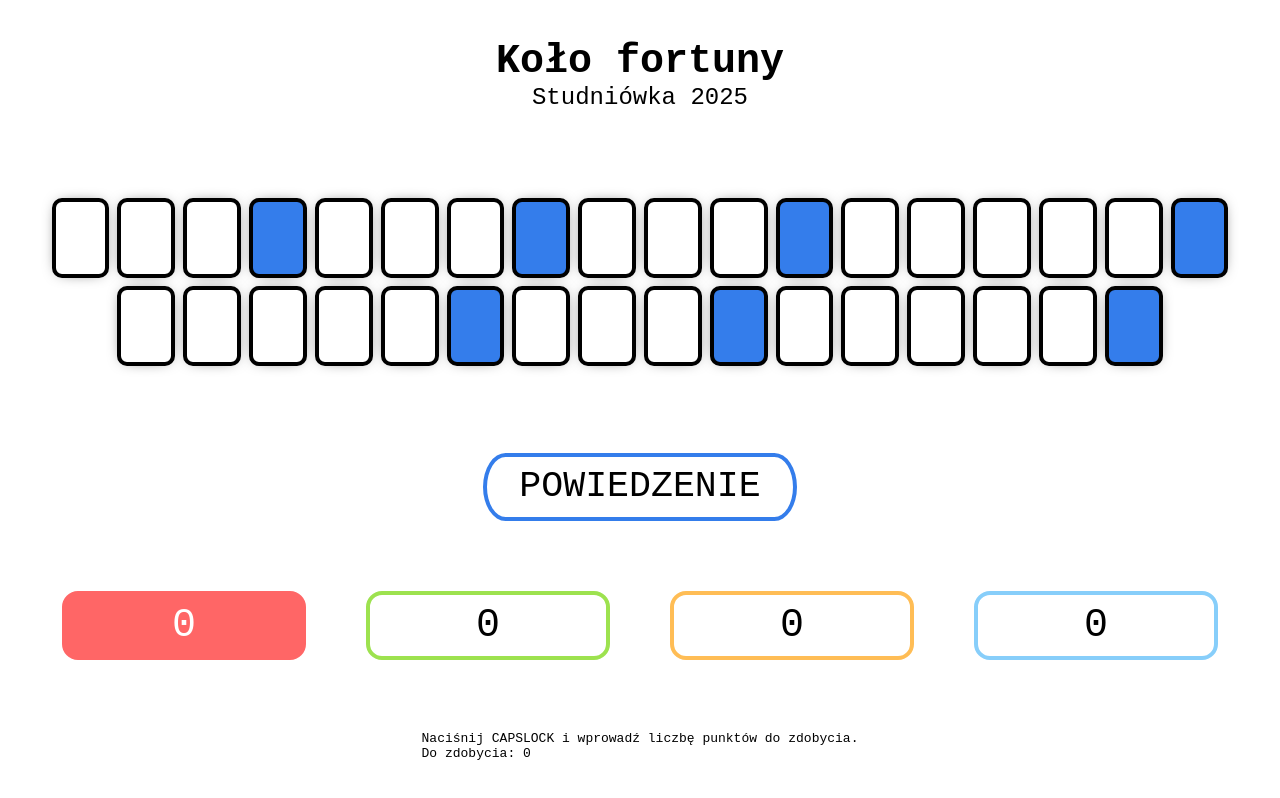
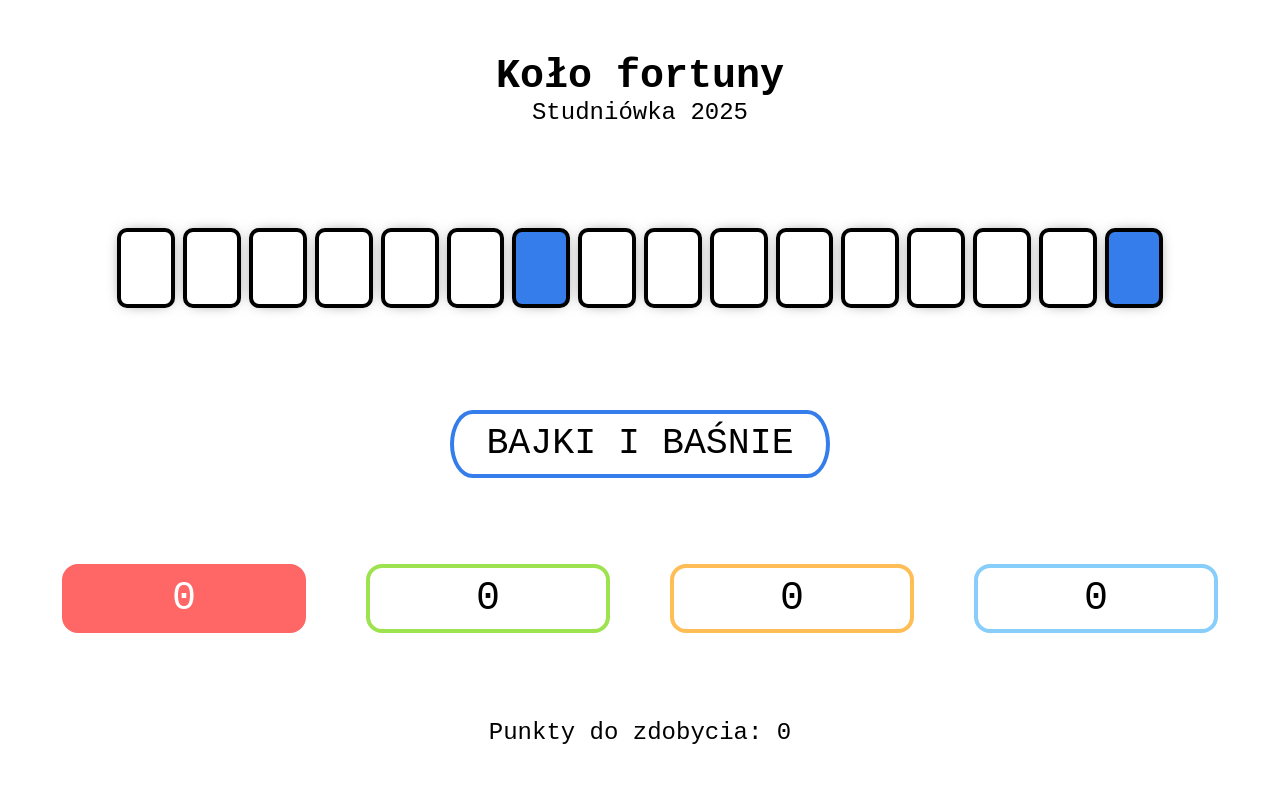
Before and after one commit to HotFr1dge/kolo_fortuny, a React (Create React App) app: page / in a window 1280 px wide. Built offline with nearby package versions, Linux system fonts and the light colour scheme.

Commit message:
Last changes

```diff
--- a/src/App.js
+++ b/src/App.js
@@ -16,7 +16,30 @@ function App() {
 
   const passwords = useMemo(
     () => [
-      { password: "KTO POD KIM DOŁKI KOPIE TEN WPADA", category: "POWIEDZENIE" },
+      { password: "ŚPIĄCA KRÓLEWNA", category: "BAJKI I BAŚNIE" },
+      { password: "KTO PYTA, NIE BŁĄDZI", category: "PRZYSŁOWIE" },
+      { password: "O WILKU MOWA", category: "PRZYSŁOWIE" },
+      { password: "CO NAGLE, TO PO DIABLE", category: "PRZYSŁOWIE" },
+      { password: "BEZ PRACY NIE MA KOŁACZY", category: "PRZYSŁOWIE" },
+      { password: "DO WESELA SIĘ ZAGOI", category: "PRZYSŁOWIE" },
+      { password: "KTO POD KIM DOŁKI KOPIE SAM W NIE WPADA", category: "PRZYSŁOWIE" },
+      { password: "SKAZANI NA SHAWSHANK", category: "FILM" },
+      { password: "ZIELONA MILA", category: "FILM" },
+      { password: "LALKA", category: "LITERATURA" },
+      { password: "WESELE", category: "LITERATURA" },
+      { password: "DZIADY", category: "LITERATURA" },
+      { password: "INNY ŚWIAT", category: "LITERATURA" },
+      { password: "ZDĄŻYĆ PRZED PANEM BOGIEM", category: "LITERATURA" },
+      { password: "ZBRODNIA I KARA", category: "LITERATURA" },
+      { password: "BITWA POD GRUNWALDEM", category: "HISTORIA" },
+      { password: "CHRZEST POLSKI", category: "HISTORIA" },
+      { password: "ROSZPUNKA", category: "BAJKI I BAŚNIE" },
+      { password: "OJCIEC CHRZESTNY", category: "FILM" },
+      { password: "KRÓLEWNA ŚNIEŻKA", category: "BAJKI I BAŚNIE" },
+      { password: "PULP FICTION", category: "FILM" },
+      { password: "PIANISTA", category: "FILM" },
+      { password: "KOŃ TROJAŃSKI", category: "MITOLOGIA" },
+      { password: "PUSZKA PANDORY", category: "MITOLOGIA" }
     ],
     []
   );
@@ -25,6 +48,8 @@ function App() {
 
     const handleKeyDown = (event) => {
       if (event.repeat) return;
+
+      // console.log(event);
 
       const pressedLetter = event.key.toUpperCase();
       const isLetter = /^[A-ZĄĆĘŁŃÓŚŹŻ]$/.test(pressedLetter);
@@ -52,7 +77,7 @@ function App() {
         return console.log('Tryb wprowadzania: ' + pressedLetter);
      }
 
-     if (isLetter && !selectedLetter && pointsToEarn > 0) {
+     if (isLetter && !selectedLetter) {
 
         if (revealedLetters.includes(pressedLetter)) {
 
@@ -72,7 +97,7 @@ function App() {
 
           const updatedPoints = userPoints;
           if (isSamogloska) {
-            updatedPoints[currentPlayerId] -= 500;
+            updatedPoints[currentPlayerId] -= 200;
           }
           else {
             updatedPoints[currentPlayerId] += Number(pointsToEarn) * multipler;
@@ -91,13 +116,13 @@ function App() {
           }, 1500)
 
         }
-        setPointsToEarn(0);
+        // setPointsToEarn(0);
       }
       else if (pressedLetter === ' ' && selectedLetter) {
 
           setRevealedLetters((prev) => [...prev, selectedLetter]);
           setSelectedLetter(false);
-          setPointsToEarn(0);
+          //setPointsToEarn(0);
 
           const audio = new Audio('./reveal.mp3');
           audio.play();
@@ -115,6 +140,20 @@ function App() {
         setRevealedLetters(currentPassword);
 
         console.log('Odryj całość.');
+
+      }
+      else if (shift && pressedLetter === 'ARROWRIGHT') {
+
+        if (currentPasswordIndex + 1 < passwords.length) {
+          setCurrentPasswordIndex((prev) => prev + 1);
+        }
+
+      }
+      else if (shift && pressedLetter === 'ARROWLEFT') {
+
+        if (currentPasswordIndex - 1 >= 0) {
+          setCurrentPasswordIndex((prev) => prev - 1);
+        }
 
       }
 
@@ -155,9 +194,8 @@ function App() {
         </div>
       </div>
 
-      <div>
-        Naciśnij CAPSLOCK i wprowadź liczbę punktów do zdobycia. <br />
-        Do zdobycia: {pointsToEarn}
+      <div style={{ fontSize: 24 }}>
+        Punkty do zdobycia: {pointsToEarn}
       </div>
 
     </div>
--- a/src/components/Letter.js
+++ b/src/components/Letter.js
@@ -20,7 +20,7 @@ export default function Letter({ letter, space = false, revealedLetters = [], se
 
   return (
     <div
-      className={`letter ${space ? 'space' : ''} ${isSelected ? 'selected' : ''} ${isRevealed ? 'revealed' : ''}`}
+      className={`letter ${space ? 'space' : ''} ${isSelected ? 'selected' : ''} ${isRevealed || letter === ',' ? 'revealed' : ''}`}
     >
         <span className="content">
             {letter}
```
